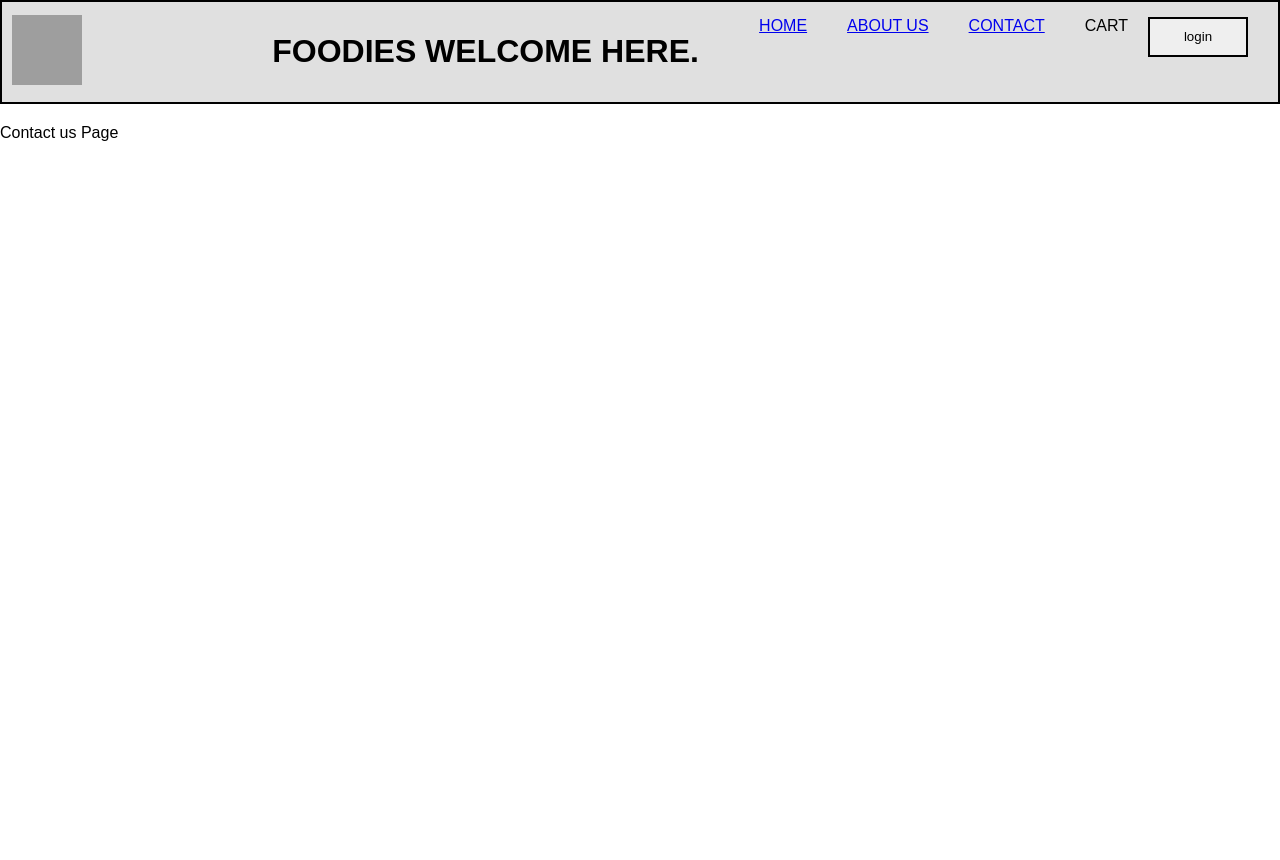
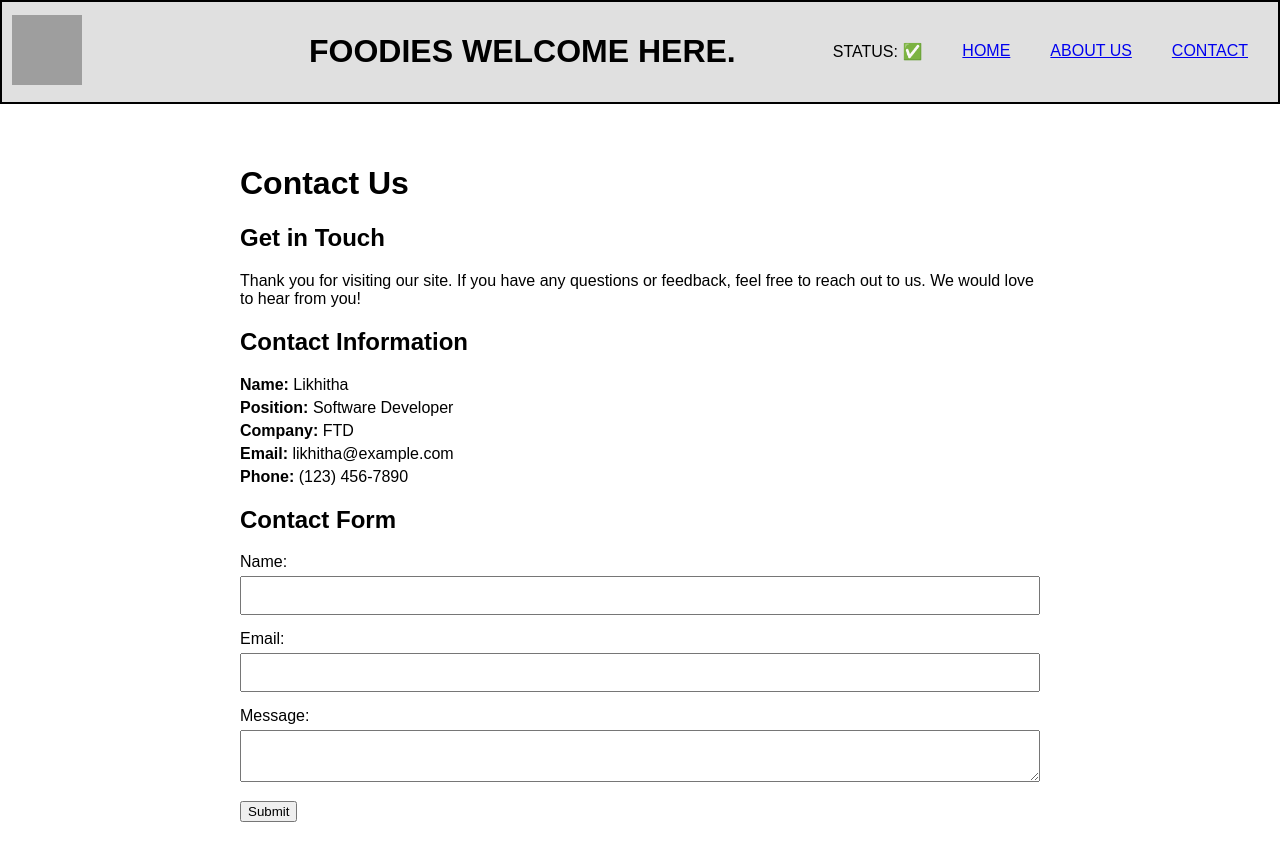
Before and after one commit to 6141/namaste-react, a React (Vite) app: page /contact in a window 1280 px wide. Before the commit the page ends 800 px from the top, so only its background shows below. Built offline with nearby package versions, Linux system fonts and the light colour scheme; grey boxes are pictures that could not be loaded.

Commit message:
optimizing the app

```diff
--- a/index.css
+++ b/index.css
@@ -348,3 +348,32 @@ body {
     grid-template-columns: 1fr;
   }
 }
+
+.contact-container {
+  padding: 20px;
+  max-width: 800px;
+  margin: 0 auto;
+}
+
+.contact-details, .contact-info, .contact-form {
+  margin-bottom: 20px;
+}
+
+.contact-info p, .contact-details p {
+  margin: 5px 0;
+}
+
+.form-group {
+  margin-bottom: 15px;
+}
+
+.form-group label {
+  display: block;
+  margin-bottom: 5px;
+}
+
+.form-group input, .form-group textarea {
+  width: 100%;
+  padding: 10px;
+  box-sizing: border-box;
+}
--- a/src/App.js
+++ b/src/App.js
@@ -1,19 +1,20 @@
-import React from "react";
+import React, { lazy, Suspense } from "react";
 import ReactDOM from "react-dom";
 import { Header } from "./components/Header";
 import { Body } from "./components/Body";
 import { createBrowserRouter, Outlet, RouterProvider } from "react-router-dom";
-import { About } from "./components/About";
-import { Contact } from "./components/Contact";
 import { Error } from "./components/Error";
 import { ResInfo } from "./components/RestuarantInfo";
+import { About } from "./components/About";
+
+ const Contact = lazy(() => import("./components/Contact"));
 
 const FoodApp = () => {
   return (
     <div className="food-app">
       <Header />
       <div className="heyy">
-        <Outlet/>
+        <Outlet />
       </div>
     </div>
   );
@@ -21,27 +22,30 @@ const FoodApp = () => {
 const appRouter = createBrowserRouter([
   {
     path: "/",
-    element: <FoodApp/>,
+    element: <FoodApp />,
     children: [
       {
-       path: '/',
-       element: <Body/>
+        path: "/",
+        element: <Body />,
       },
       {
         path: "/about",
-        element: <About/>,
+        element: <About />,
       },
       {
-        path: '/contact',
-        element: <Contact/>
+        path: "/contact",
+        element: (
+           <Suspense fallback={<h1>Loading...</h1>}>
+            <Contact/>
+           </Suspense>
+        ),
       },
       {
-        path: '/restuarant/:resId',
-        element: <ResInfo/>
-      }
-
+        path: "/restuarant/:resId",
+        element: <ResInfo />,
+      },
     ],
-    errorElement: <Error/>
+    errorElement: <Error />,
   },
 ]);
 const root = ReactDOM.createRoot(document.getElementById("root"));
--- a/src/components/Body.jsx
+++ b/src/components/Body.jsx
@@ -1,28 +1,21 @@
-import { useEffect, useState } from "react";
+import { useState } from "react";
 import { Card } from "./Card";
 import { Shimmer } from "./shimmer";
 import { Link } from "react-router-dom";
+import useFetchRestaurants from "../hooks/useResData";
+import { useOnlineStatus } from "../hooks/useOnlinestatus";
 
 export const Body = () => {
-  const [res, setRes] = useState(null);
+  const { res, filterres, setFilterres } = useFetchRestaurants();
   const [searchText, setSearchText] = useState("");
-  const [filterres, setFilterres] = useState([]);
+  const status = useOnlineStatus();
 
-  const fetchData = async () => {
-    const response = await fetch(
-      'https://www.swiggy.com/dapi/restaurants/list/v5?lat=17.9692624&lng=79.59263039999999&is-seo-homepage-enabled=true&page_type=DESKTOP_WEB_LISTING'
+  if (!status)
+    return (
+      <h1>
+        Oops! Looks like you are offline.please check your internet connection
+      </h1>
     );
-    const data = await response.json();
-    return data?.data?.cards[4]?.card?.card?.gridElements?.infoWithStyle?.restaurants;
-  };
-
-  useEffect(() => {
-    fetchData().then((data) => {
-      setRes(data);
-      setFilterres(data);
-    });
-  }, []);
-
   return res === null ? (
     <Shimmer />
   ) : (
@@ -39,7 +32,9 @@ export const Body = () => {
           className="search-button"
           onClick={() => {
             const filtered = res.filter((restaurant) =>
-              restaurant.info.name.toLowerCase().includes(searchText.toLowerCase())
+              restaurant.info.name
+                .toLowerCase()
+                .includes(searchText.toLowerCase())
             );
             setFilterres(filtered);
           }}
@@ -49,7 +44,9 @@ export const Body = () => {
         <button
           className="filter-button"
           onClick={() => {
-            const filtered = res.filter((restaurant) => restaurant.info.avgRating > 4.3);
+            const filtered = res.filter(
+              (restaurant) => restaurant.info.avgRating > 4.3
+            );
             setFilterres(filtered);
           }}
         >
@@ -57,15 +54,18 @@ export const Body = () => {
         </button>
       </div>
       <div className="card-grid">
-        { filterres.map((restaurant, index) => (
-            <Link  key={restaurant.info.id || index} to={`restuarant/${restaurant.info.id}`}>
+        {filterres.map((restaurant, index) => (
+          <Link
+            key={restaurant.info.id || index}
+            to={`restuarant/${restaurant.info.id}`}
+          >
             <Card
               name={restaurant.info.name}
               imageUrl={`https://media-assets.swiggy.com/swiggy/image/upload/${restaurant.info.cloudinaryImageId}`}
               ratings={restaurant.info.avgRating}
             />
-            </Link>
-          ))}
+          </Link>
+        ))}
       </div>
     </div>
   );
--- a/src/components/Contact.jsx
+++ b/src/components/Contact.jsx
@@ -1,7 +1,53 @@
-export const Contact = () => {
-    return (
-        <div>
-            Contact us Page
-        </div>
-    )
-}
+ const Contact = () => {
+  return (
+    <div className="contact-container">
+      <h1>Contact Us</h1>
+      <div className="contact-details">
+        <h2>Get in Touch</h2>
+        <p>
+          Thank you for visiting our site. If you have any questions or
+          feedback, feel free to reach out to us. We would love to hear from
+          you!
+        </p>
+      </div>
+      <div className="contact-info">
+        <h2>Contact Information</h2>
+        <p>
+          <strong>Name:</strong> Likhitha
+        </p>
+        <p>
+          <strong>Position:</strong> Software Developer
+        </p>
+        <p>
+          <strong>Company:</strong> FTD
+        </p>
+        <p>
+          <strong>Email:</strong> likhitha@example.com
+        </p>
+        <p>
+          <strong>Phone:</strong> (123) 456-7890
+        </p>
+      </div>
+      <div className="contact-form">
+        <h2>Contact Form</h2>
+        <form>
+          <div className="form-group">
+            <label htmlFor="name">Name:</label>
+            <input type="text" id="name" name="name" required />
+          </div>
+          <div className="form-group">
+            <label htmlFor="email">Email:</label>
+            <input type="email" id="email" name="email" required />
+          </div>
+          <div className="form-group">
+            <label htmlFor="message">Message:</label>
+            <textarea id="message" name="message" required></textarea>
+          </div>
+          <button type="submit">Submit</button>
+        </form>
+      </div>
+    </div>
+  );
+};
+
+export default Contact
--- a/src/components/Header.jsx
+++ b/src/components/Header.jsx
@@ -1,6 +1,7 @@
 import { useState } from "react";
 import { HEADER_LOGO } from "./constants";
 import { Link } from "react-router-dom";
+import { useOnlineStatus } from "../hooks/useOnlinestatus";
 
 export const Header = () => {
   return (
@@ -22,16 +23,17 @@ const Logo = () => {
 
 const NavBar = () => {
   const [login, setLogin] = useState('login');
+  const status = useOnlineStatus()
   return (
     <div className="nav-bar">
       <ul>
+        <li>STATUS: {status ? "✅" :"🛑"}</li>
         <li><Link to='/'> HOME </Link></li>
         <li><Link to='about'>ABOUT US</Link></li>
         <li><Link to='contact'>CONTACT</Link></li>
-        <li>CART</li>
-        <button className="login" onClick={() => setLogin(login === 'login' ? 'logout' : 'login')}>
+        {/* <button className="login" onClick={() => setLogin(login === 'login' ? 'logout' : 'login')}>
           {login}
-        </button>
+        </button> */}
       </ul>
     </div>
   );
--- a/src/components/RestuarantInfo.jsx
+++ b/src/components/RestuarantInfo.jsx
@@ -1,20 +1,11 @@
-import { useEffect, useState } from "react";
 import { Shimmer } from "./shimmer";
 import { useParams } from "react-router-dom";
+import { useResMenu } from "../hooks/useResMenu";
 
 export const ResInfo = () => {
-    const [resinfo, setResinfo] = useState(null);
     const {resId} = useParams()
 
-    const fetchResdata = async () => {
-        const res = await fetch(`https://www.swiggy.com/dapi/menu/pl?page-type=REGULAR_MENU&complete-menu=true&lat=17.9692624&lng=79.59263039999999&restaurantId=${resId}&catalog_qa=undefined`);
-        const json = await res.json();
-        setResinfo(json.data);
-    };
-
-    useEffect(() => {
-        fetchResdata();
-    }, []);
+    const resinfo = useResMenu(resId)
 
     if (resinfo === null) return <Shimmer />;
 
--- /dev/null
+++ b/src/hooks/useOnlinestatus.js
@@ -0,0 +1,21 @@
+import { useEffect, useState } from "react"
+
+export const useOnlineStatus = () => {
+    const [online, setOnline] = useState(true);
+
+    useEffect(() => {
+      window.addEventListener('offline', ()=> {
+        setOnline(false)
+      })
+      window.addEventListener('online', ()=> {
+        setOnline(true)
+      },[])
+
+    //   return () => {
+    // window.removeEventListener('online', ()=> {setOnline(false)});
+    //     window.removeEventListener('offline', () => {setOnline(true)});
+    //   };
+    })
+
+    return online
+}
--- /dev/null
+++ b/src/hooks/useResData.js
@@ -0,0 +1,26 @@
+import { useEffect, useState } from "react";
+
+const useFetchRestaurants = () => {
+  const [res, setRes] = useState(null);
+  const [filterres, setFilterres] = useState([]);
+
+  const fetchData = async () => {
+    const response = await fetch(
+      "https://www.swiggy.com/dapi/restaurants/list/v5?lat=17.9692624&lng=79.59263039999999&is-seo-homepage-enabled=true&page_type=DESKTOP_WEB_LISTING"
+    );
+    const data = await response.json();
+    return data?.data?.cards[4]?.card?.card?.gridElements?.infoWithStyle
+      ?.restaurants;
+  };
+
+  useEffect(() => {
+    fetchData().then((data) => {
+      setRes(data);
+      setFilterres(data);
+    });
+  }, []);
+
+  return { res, filterres, setFilterres };
+};
+
+export default useFetchRestaurants;
--- /dev/null
+++ b/src/hooks/useResMenu.js
@@ -0,0 +1,18 @@
+import { useEffect, useState } from "react";
+
+export const useResMenu = (resId) => {
+  const [resinfo, setResinfo] = useState(null);
+
+  useEffect(() => {
+    fetchResdata();
+  }, []);
+
+  const fetchResdata = async () => {
+    const res = await fetch(
+      `https://www.swiggy.com/dapi/menu/pl?page-type=REGULAR_MENU&complete-menu=true&lat=17.9692624&lng=79.59263039999999&restaurantId=${resId}&catalog_qa=undefined`
+    );
+    const json = await res.json();
+    setResinfo(json.data);
+  };
+  return resinfo
+};
```
Also changed, not shown: src/lazyloading.md (added, +5 -0 lines).
